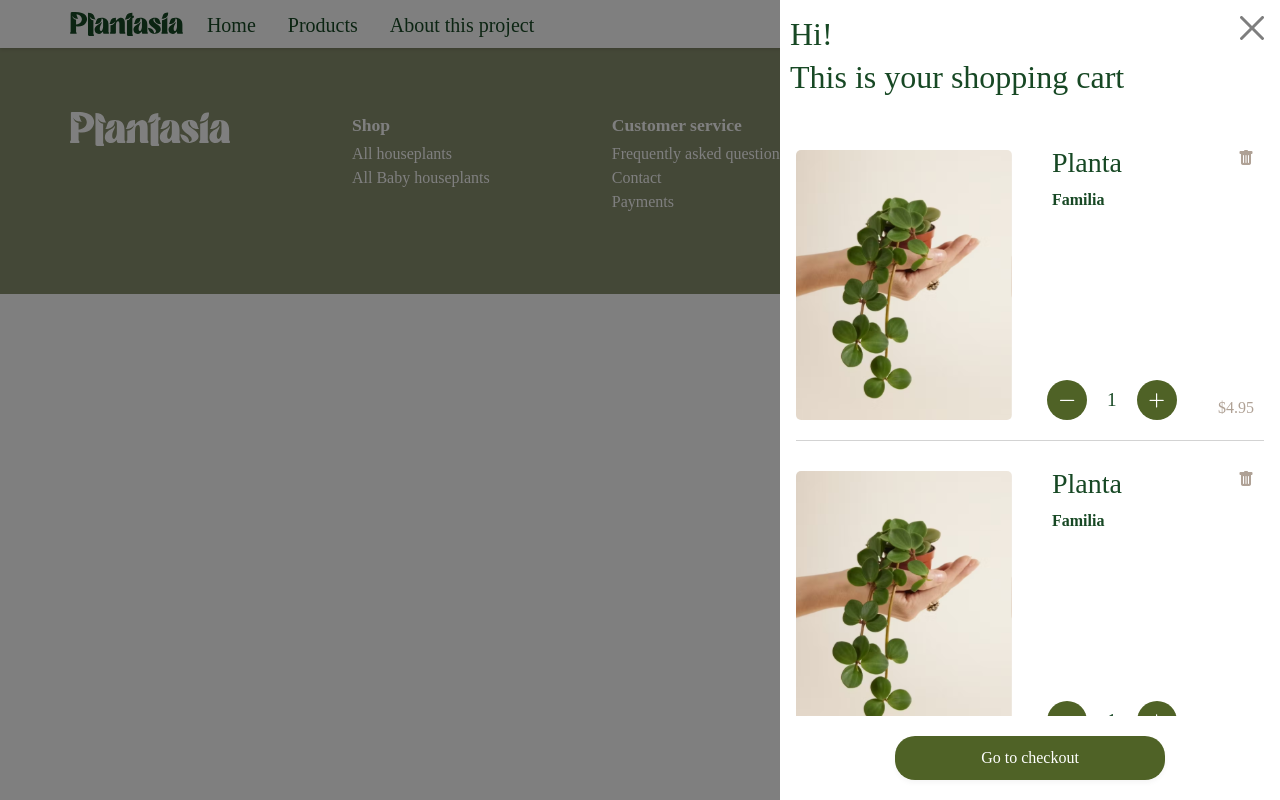
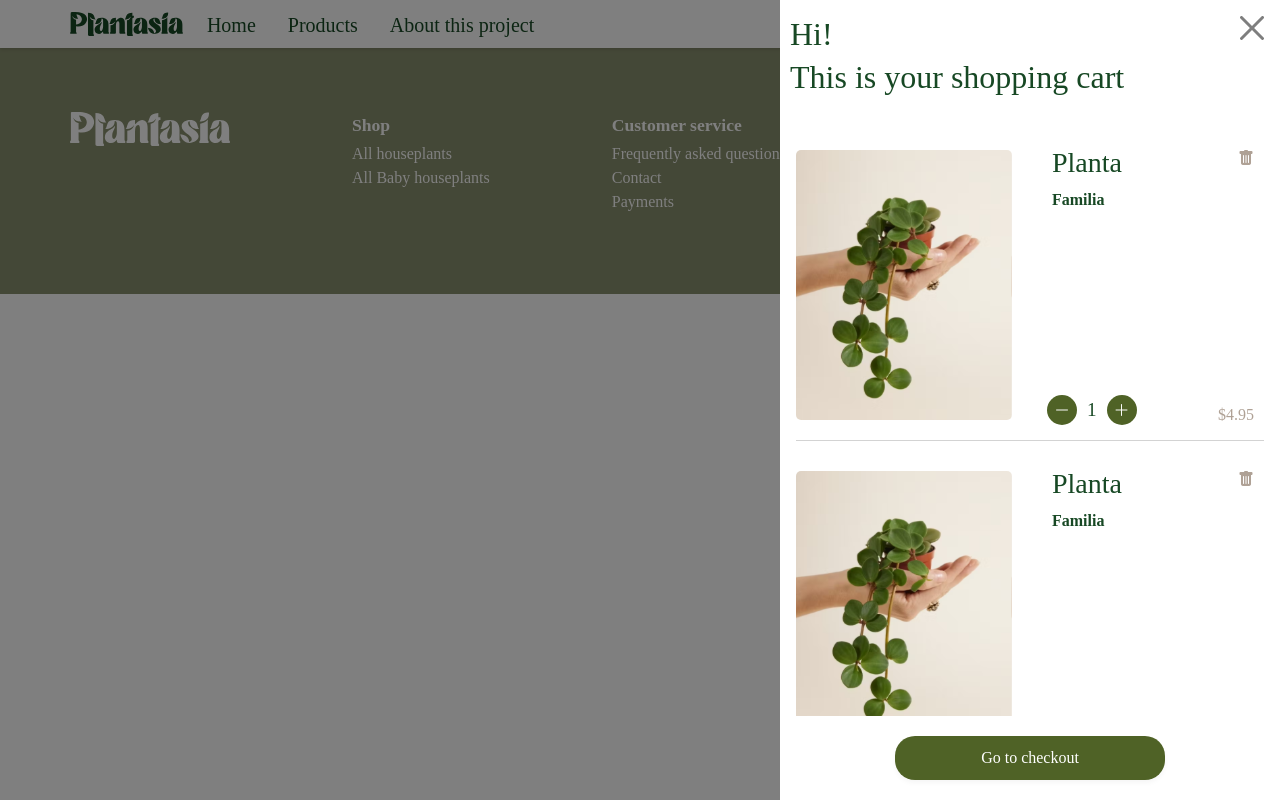
Before and after one commit to Plantasia-HackAcademy/plantasia_frontpages, a React (Vite) app: page /product in a window 1280 px wide. Both pictures are taken after a click on the button 1192 px from the left and 24 px from the top of the page. Built offline with nearby package versions, Linux system fonts and the light colour scheme; no server answers; a web font is replaced by a local one.

Commit message:
Botones Cart

```diff
--- a/src/components/CartItem.jsx
+++ b/src/components/CartItem.jsx
@@ -12,7 +12,7 @@ function CartItem() {
     <>
       <div className="cart-items d-flex position-relative">
         <div className="cart-items-photo">
-          <img src="../images/recomended-product.svg" alt="Recomended product" />
+          <img src="../../public/images/recomended-product.svg" alt="" />
         </div>
         <div className="d-flex flex-column justify-content-between cart-items-text">
           <div className="cart-items-text">
@@ -20,11 +20,11 @@ function CartItem() {
             <b>Familia</b>
           </div>
           <div className="counter-container text-center mt-2">
-            <button className="counter-container-counterbutton" onClick={handleDecrement}>
+            <button className="counter-container-counterbutton1" onClick={handleDecrement}>
               <i className="bi bi-dash-lg"></i>
             </button>
             <span className="counter-value">{count}</span>
-            <button className="counter-container-counterbutton" onClick={handleIncrement}>
+            <button className="counter-container-counterbutton1" onClick={handleIncrement}>
               <i className="bi bi-plus-lg"></i>
             </button>
           </div>
--- a/src/css/Cart.css
+++ b/src/css/Cart.css
@@ -14,7 +14,9 @@
 
 .cart-items-text {
   margin-left: 20px;
-  margin-top: 20px;
+  margin-top: 8px;
+  margin-bottom: 15px;
+  color: var(--darkgreen);
 }
 
 .counter-container {
@@ -25,18 +27,16 @@
   margin-top: 10px;
 }
 
-.counter-container-counterbutton {
+.counter-container-counterbutton1 {
   border: none;
   background-color: var(--mediumgreen);
   color: white;
   width: 30px;
   height: 30px;
   border-radius: 50%;
-  font-size: 1.2rem;
-  display: flex;
-  align-items: center;
-  justify-content: center;
+  font-size: 1rem;
   cursor: pointer;
+  margin: 0 5px;
 }
 
 .counter-container-counterbutton:hover {
@@ -44,7 +44,7 @@
 }
 
 .counter-value {
-  margin: 0 15px;
+  margin: 0 5px;
   font-size: 1.2rem;
 }
 
@@ -69,7 +69,7 @@
 .cart-item-price {
   align-self: flex-end;
   margin-top: auto;
-  margin-bottom: 10px;
+  margin-bottom: 3px;
 }
 
 .modal.fade.right .modal-dialog {
@@ -147,12 +147,6 @@
   font-family: "Proxima Nova";
 }
 
-.cart-items-text {
-  margin-top: 8px;
-  margin-bottom: 15px;
-  color: var(--darkgreen);
-}
-
 p {
   color: var(--almond);
 }
@@ -167,14 +161,21 @@ p {
     width: 100px;
     height: auto;
   }
+  .counter-container-counterbutton1 {
+    width: 25px;
+    height: 25px;
+  }
 }
+
 @media (min-width: 577px) and (max-width: 768px) {
   .modal.fade.right .modal-dialog {
     width: 100%;
   }
 }
+
 @media (min-width: 768px) and (max-width: 992px) {
 }
+
 @media (min-width: 992px) and (max-width: 1200px) {
   .modal.fade.right .modal-dialog {
     width: 500px;
```
